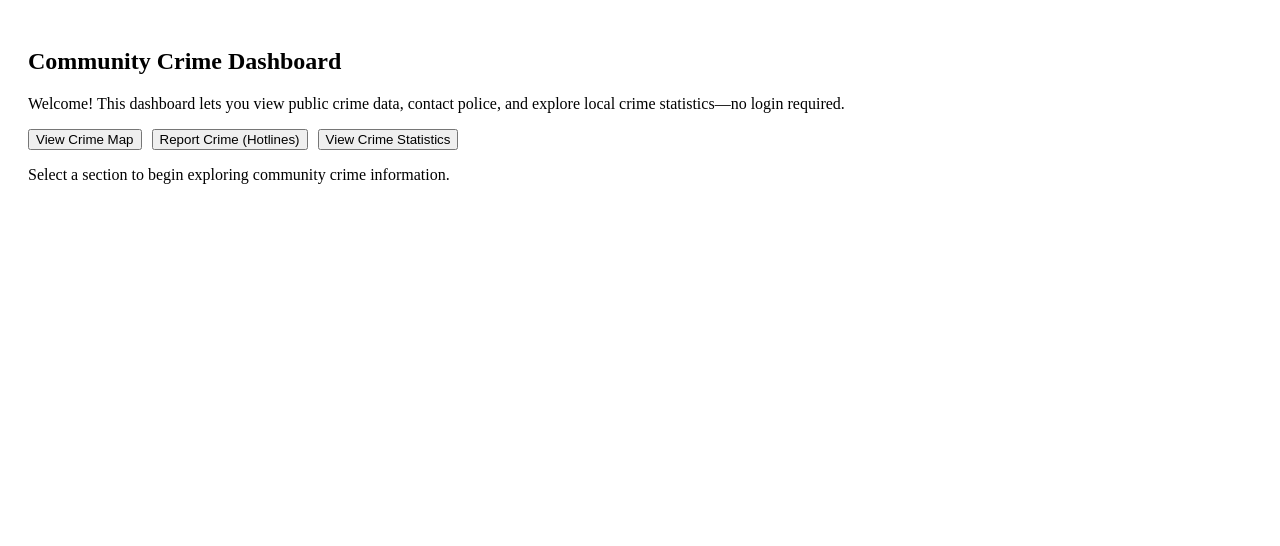
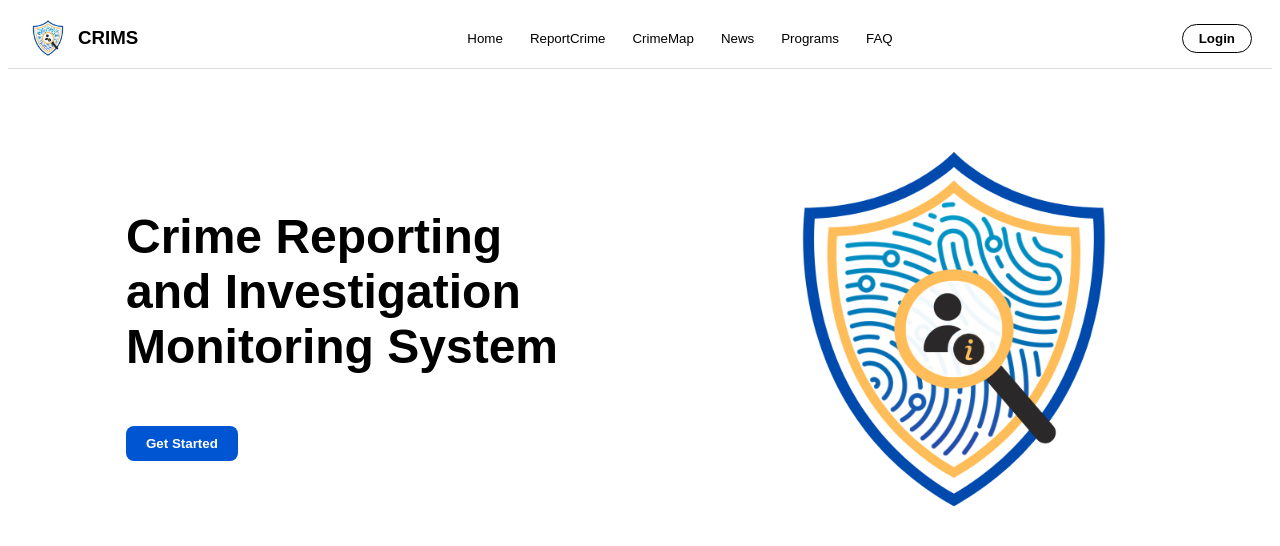
Before and after one commit to WBgit01/project-crims, a React (Create React App) app in the folder crims-frontend/: page /community in a window 1280 px wide. Shown: the top 546 px of the page. Built offline with nearby package versions, Linux system fonts and the light colour scheme.

Commit message:
Frontend Update

```diff
--- a/crims-frontend/src/pages/CommunityDashboard.jsx
+++ b/crims-frontend/src/pages/CommunityDashboard.jsx
@@ -1,6 +1,7 @@
 import { useState } from 'react';
 import PublicCrimeMap from './PublicCrimeMap';
 import PublicStatistics from './PublicStatistics';
+import logo from '../assets/crims_logo.png';
 
 export default function CommunityDashboard() {
   const [view, setView] = useState('home');
@@ -23,33 +24,66 @@ export default function CommunityDashboard() {
   );
 
   return (
-    <div style={{ padding: '20px' }}>
-      <h2>Community Crime Dashboard</h2>
-      <p style={{ marginBottom: '1rem' }}>
-        Welcome! This dashboard lets you view public crime data, contact police, and explore local crime statistics—no login required.
-      </p>
+    <div style={{ fontFamily: 'Arial, sans-serif' }}>
+      {/* Navbar */}
+      <nav style={{
+        display: 'flex',
+        justifyContent: 'space-between',
+        alignItems: 'center',
+        padding: '10px 20px',
+        borderBottom: '1px solid #ddd',
+        backgroundColor: '#fff'
+      }}>
+        <div style={{ display: 'flex', alignItems: 'center' }}>
+          <img src={logo} alt="Logo" style={{ height: '40px', marginRight: '10px' }} />
+          <h3 style={{ margin: 0 }}>CRIMS</h3>
+        </div>
+        <ul style={{ display: 'flex', listStyle: 'none', gap: '15px', margin: 0 }}>
+          <li><button onClick={() => setView('home')} style={{ background: 'none', border: 'none', cursor: 'pointer' }}>Home</button></li>
+          <li><button onClick={() => setView('hotlines')} style={{ background: 'none', border: 'none', cursor: 'pointer' }}>ReportCrime</button></li>
+          <li><button onClick={() => setView('map')} style={{ background: 'none', border: 'none', cursor: 'pointer' }}>CrimeMap</button></li>
+          <li><button style={{ background: 'none', border: 'none', cursor: 'pointer' }}>News</button></li>
+          <li><button style={{ background: 'none', border: 'none', cursor: 'pointer' }}>Programs</button></li>
+          <li><button style={{ background: 'none', border: 'none', cursor: 'pointer' }}>FAQ</button></li>
+        </ul>
+        <button style={{
+          padding: '6px 16px',
+          border: '1px solid black',
+          borderRadius: '20px',
+          background: 'white',
+          cursor: 'pointer',
+          fontWeight: 'bold'
+        }}>Login</button>
+      </nav>
 
-      <div style={{ marginBottom: '1rem' }}>
-        <button onClick={() => setView('map')} style={{ marginRight: '10px' }}>
-          View Crime Map
-        </button>
-        <button onClick={() => setView('hotlines')} style={{ marginRight: '10px' }}>
-          Report Crime (Hotlines)
-        </button>
-        <button onClick={() => setView('statistics')}>
-          View Crime Statistics
-        </button>
-      </div>
+      {/* Main Section */}
+      <div style={{ padding: '40px 20px', textAlign: 'center' }}>
+        {view === 'home' && (
+          <div style={{ display: 'flex', justifyContent: 'space-around', alignItems: 'center', flexWrap: 'wrap' }}>
+            <div style={{ maxWidth: '500px', textAlign: 'left' }}>
+              <h1 style={{ fontSize: '3rem' }}>Crime Reporting <br />and Investigation<br />Monitoring System</h1>
+              <button onClick={() => setView('map')} style={{
+                marginTop: '20px',
+                padding: '10px 20px',
+                backgroundColor: '#0056d2',
+                color: 'white',
+                border: 'none',
+                borderRadius: '8px',
+                cursor: 'pointer',
+                fontWeight: 'bold'
+              }}>
+                Get Started
+              </button>
+            </div>
+            <img src={logo} alt="Crime Shield" style={{ height: '400px', maxWidth: '100%', marginTop: '20px' }} />
+          </div>
+        )}
 
       {view === 'map' && <PublicCrimeMap />}
       {view === 'hotlines' && renderHotlines()}
       {view === 'statistics' && <PublicStatistics />}
 
-      {view === 'home' && (
-        <div>
-          <p>Select a section to begin exploring community crime information.</p>
         </div>
-      )}
     </div>
   );
 }
--- a/package.json
+++ b/package.json
@@ -9,6 +9,9 @@
     "dev": "concurrently \"npm run server\" \"npm run client\""
   },
   "dependencies": {
-    "nodemon": "^3.1.9"
+    "dotenv": "^16.5.0",
+    "express": "^5.1.0",
+    "mongoose": "^8.14.1",
+    "nodemon": "^3.1.10"
   }
 }
```
Also changed, not shown: crims-frontend/src/assets/crims_logo.png (added), 1 other file (tests, documents, lock files or other folders).
